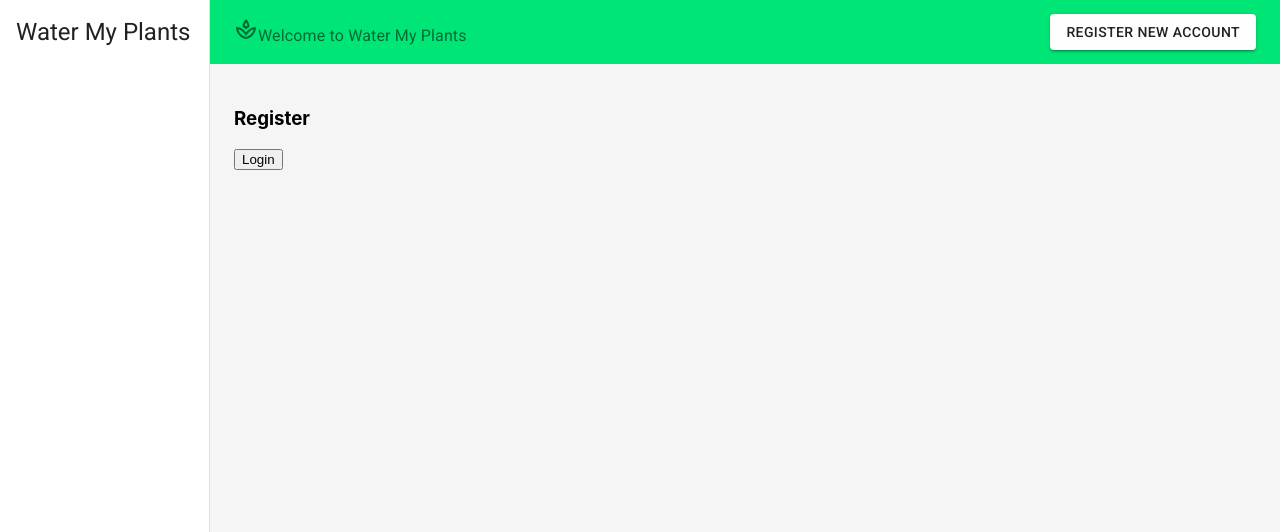
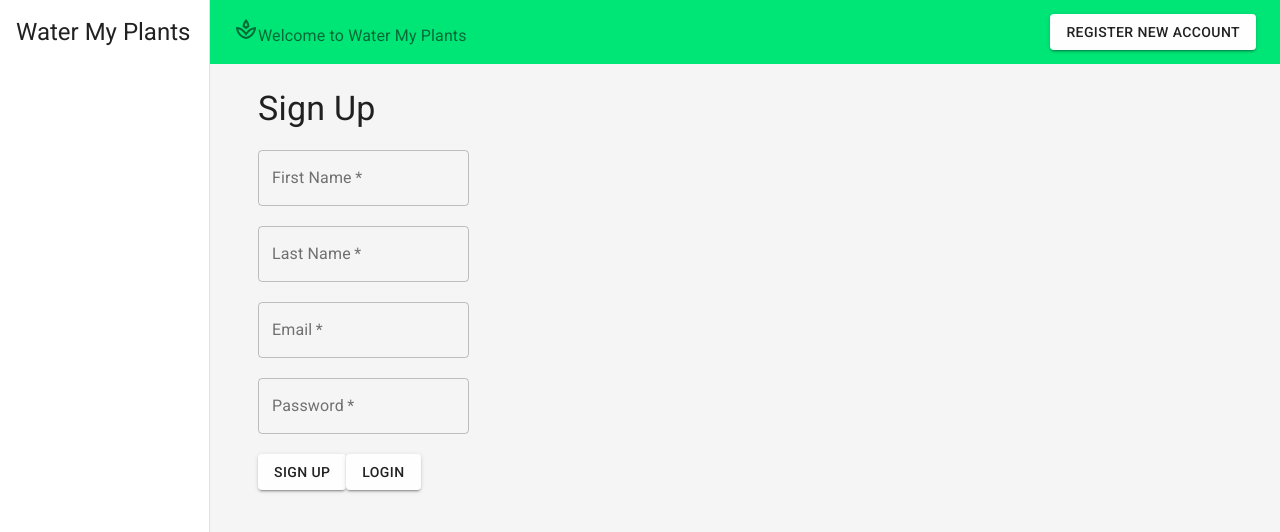
Before and after one commit to Build-Week-PTCT-Water-My-Plants/front-end, a React (Create React App) app: page /register in a window 1280 px wide. Shown: the top 532 px of the page. Built offline with nearby package versions, Linux system fonts and the light colour scheme.

Commit message:
register attempt 2

```diff
--- a/src/components/Register.js
+++ b/src/components/Register.js
@@ -1,16 +1,120 @@
-import React from "react";
+import React, {useState} from "react";
 import { useHistory } from "react-router";
+import { Typography, Button, Container, makeStyles } from "@material-ui/core/";
+import TextField from "@material-ui/core/TextField";
+
+
+
+const useStyles = makeStyles({
+  input: {
+    marginTop: 20,
+    marginBottom: 20,
+    display: "block",
+  },
+});
+
+const initialCredentials = {
+  firstName:"",
+  lastName:"",
+  email: "",
+  password: "",
+};
 
 const Register = () => {
+
+  const [signUp, setsignUp] = useState(initialCredentials)
+
+  const classes = useStyles();
+
   const history = useHistory();
   const pushLogin = () => {
     history.push("/login");
   };
+
+  const handleChanges = (e) => {
+    setsignUp({
+      ...signUp,
+      [e.target.name]:e.target.value
+    })
+  }
+
+  const handleSubmit = (e) => {
+    e.preventDefault()
+  }
+
+
   return (
-    <div className="register">
-      <h3>Register</h3>
-      <button onClick={pushLogin}>Login</button>
-    </div>
+    <Container>
+    <Typography variant="h4" color="textPrimary">Sign Up</Typography>
+    <form onSubmit={handleSubmit}>
+
+     <TextField
+      onChange={handleChanges}
+      name='firstName'
+      label='First Name'
+      type='text'
+      variant='outlined'
+      color='secondary'
+      className={classes.input}
+      value={signUp.firstName}
+      required
+      />
+
+      <TextField
+      onChange={handleChanges}
+      name='lastName'
+      label='Last Name'
+      type='text'
+      variant='outlined'
+      color='secondary'
+      className={classes.input}
+      value={signUp.lastName}
+      required
+      />
+
+    <TextField
+      onChange={handleChanges}
+      name='email'
+      label='Email'
+      type='email'
+      variant='outlined'
+      color='secondary'
+      className={classes.input}
+      value={signUp.email}
+      required
+      />
+
+    <TextField
+      onChange={handleChanges}
+      name='password'
+      label='Password'
+      type='Password'
+      variant='outlined'
+      color='secondary'
+      className={classes.input}
+      value={signUp.password}
+      required
+      />
+
+
+      <Button
+       type="submit"
+       color='primary'
+       variant='contained'
+       >
+         Sign Up
+         </Button>
+
+      <Button
+       onClick={pushLogin}
+       type="submit"
+       color='primary'
+       variant='contained'
+       >
+         Login
+         </Button>
+    </form>
+  </Container>
   );
 };
 
```
